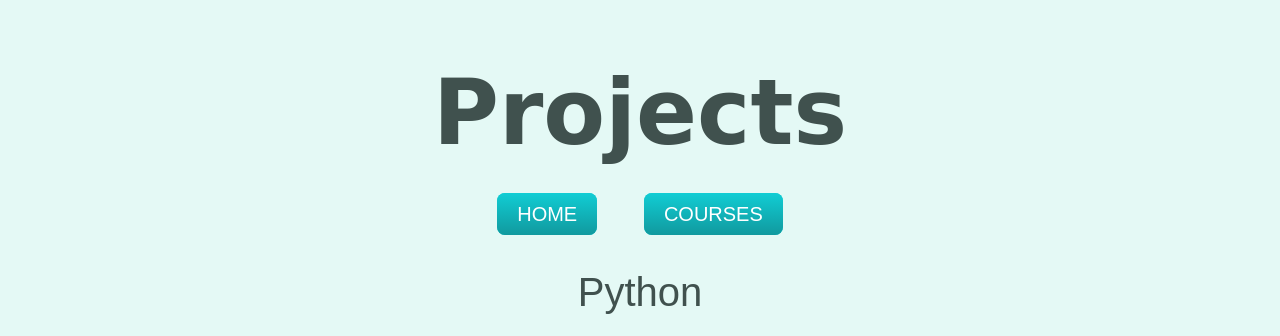
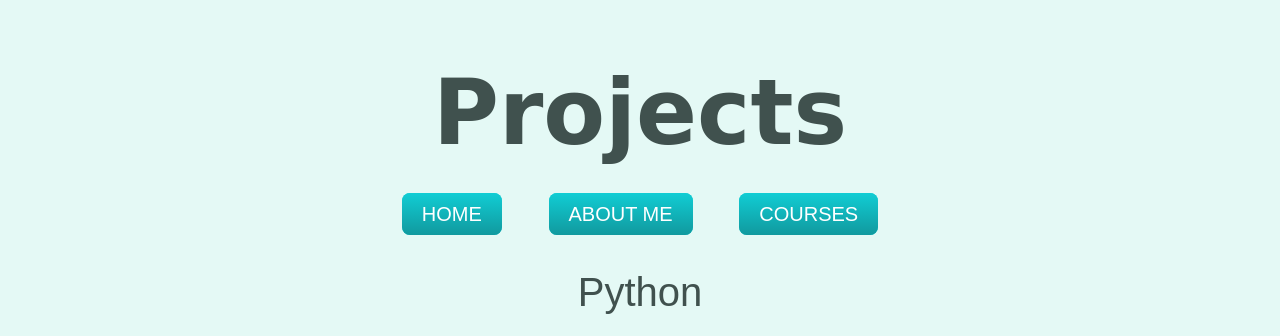
Before and after one commit to megarocha/meg, a plain HTML site: page myprojects.html in a window 1280 px wide. Shown: the top 336 px of the page. Drawn offline with Linux system fonts and the light colour scheme.

Commit message:
Update myprojects.html

```diff
--- a/myprojects.html
+++ b/myprojects.html
@@ -11,6 +11,7 @@
   <div class="top-margin-projects">
     <h1>Projects</h1>
     <p><a class="btn" href="index.html"> HOME</a>
+      <a class="btn" href="aboutme.html">ABOUT ME</a>
       <a class="btn" href="mycourses.html">COURSES</a>
     </p>
     <h2>Python</h2>
```
